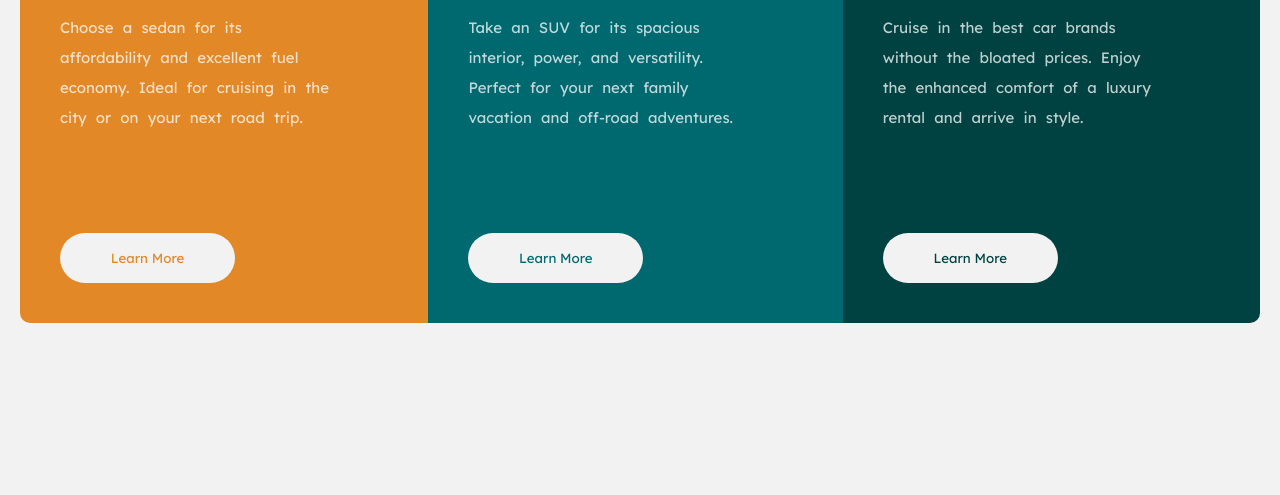
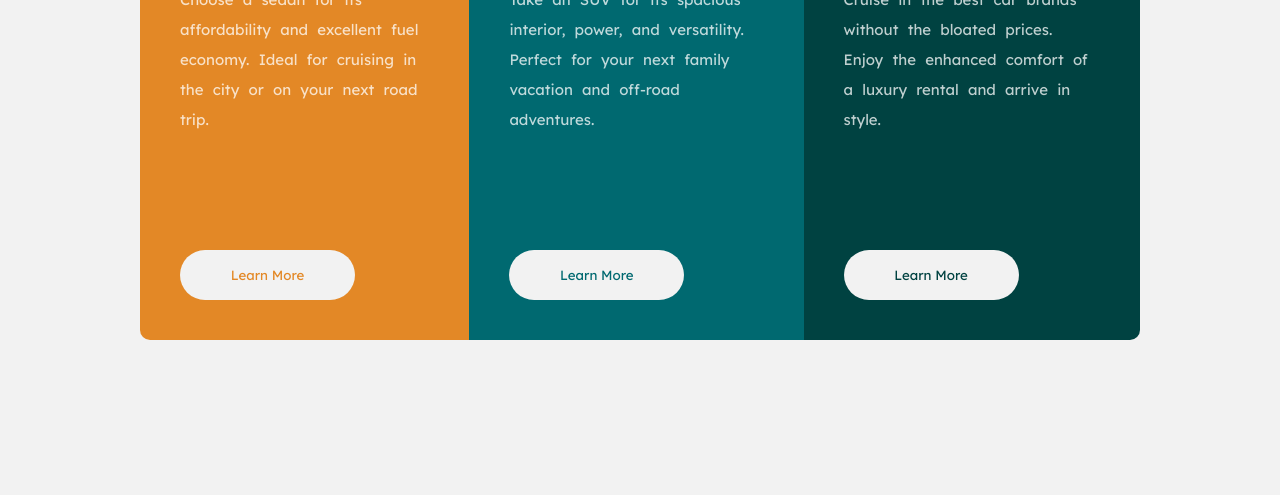
Before and after one commit to Shensson/3-column-preview-card-component, a website built with Vite: page index.html in a window 1280 px wide. Shown: the part 345-840 px from the top of the page. Built offline with nearby package versions, Linux system fonts and the light colour scheme.

Commit message:
small fixes

```diff
--- a/index.html
+++ b/index.html
@@ -11,7 +11,6 @@
 </head>
 <body>
   <main>
-    <section class="card">
       <div class="card-sedan">
         <img src="images/icon-sedans.svg" alt="">
         <h1>SEDANS</h1>
@@ -32,7 +31,6 @@
         <p>Cruise in the best car brands without the bloated prices. Enjoy the enhanced comfort of a luxury
           rental and arrive in style.</p>
           <button class="yellow-button">Learn More</button></div>
-    </section>
   </main>
 </body>
 </html>
--- a/style.css
+++ b/style.css
@@ -59,23 +59,26 @@ button{
         min-height: 100vh;
         flex-wrap: wrap;
         display: flex;
+        align-items: center;
         justify-content: center;
         gap: 0;
         font-family: 'Lexend Deca', sans-serif;
         background-color: hsl(0, 0%, 95%);
-        margin: 20px;
     }
-    section{
+    main{
+        max-width: 1000px;
+        max-height: fit-content;
         display: flex;
         flex-direction: row;
         justify-content: center;
+
     }
     p{
-        margin-bottom: 100px;
         line-height: 30px;
-        padding-right: 50px;
+        padding-right: ;
     }
     button{
+        margin-top: 100px;
         width: 175px;
     }
 
```
